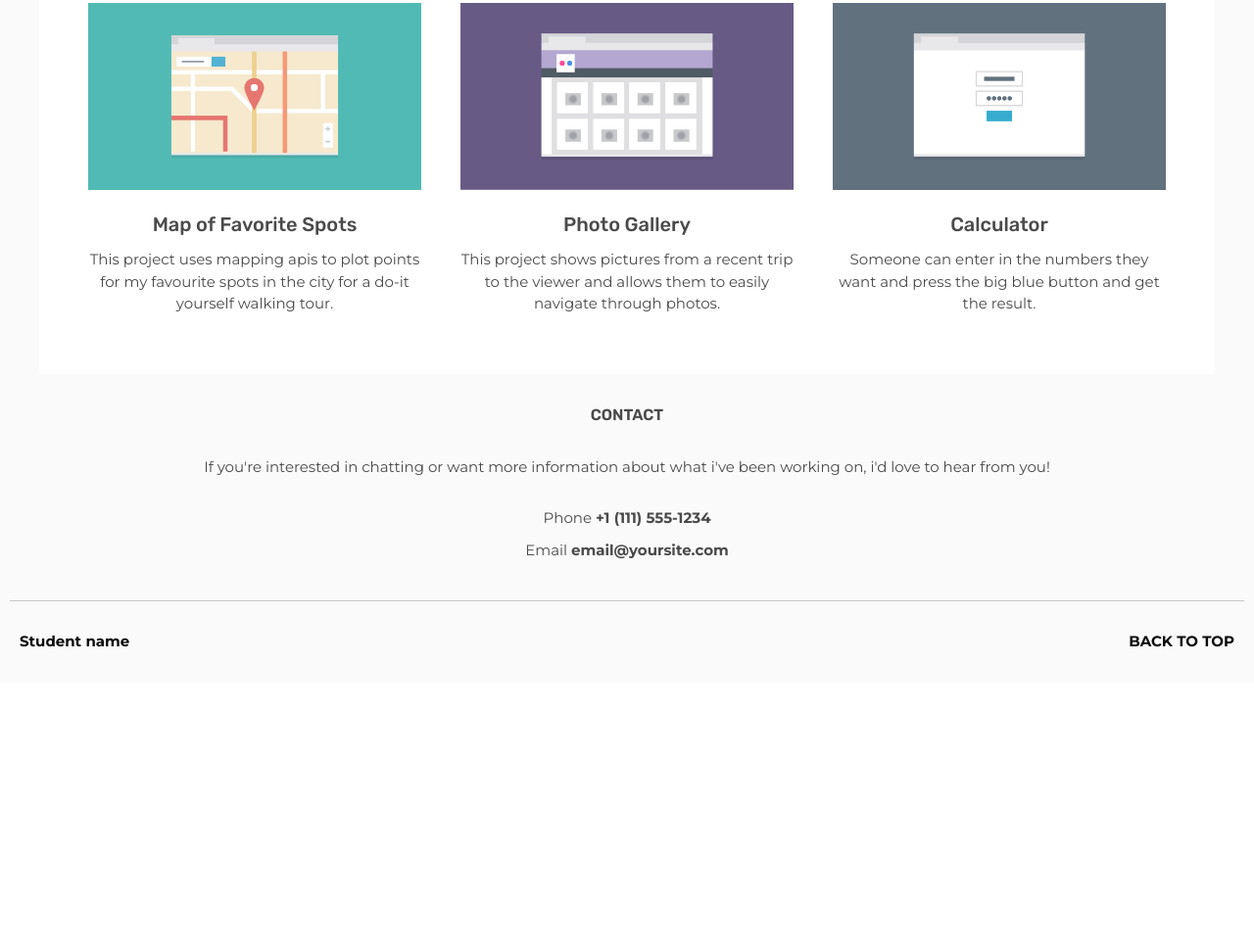
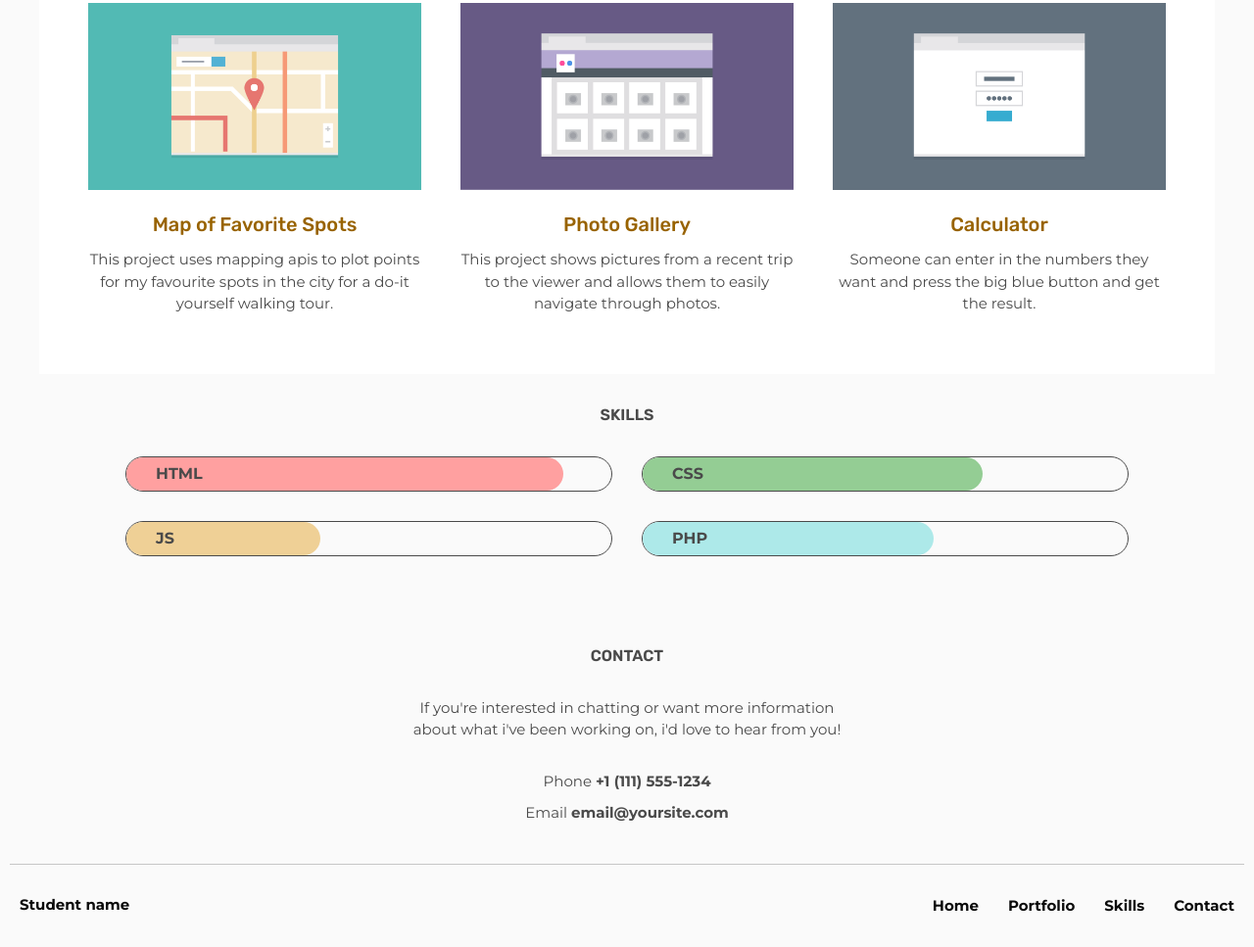
Before and after one commit to victoria-w-h/project-two, a plain HTML site: page index.html in a window 1280 px wide. Shown: the part 813-1780 px from the top of the page at 98% size. Before the commit the page ends 1510 px from the top, so only its background shows below. Drawn offline with Linux system fonts and the light colour scheme.

Commit message:
Add skills section and changed styling

```diff
--- a/css/styles.css
+++ b/css/styles.css
@@ -6,6 +6,7 @@
 	--grey: #fafafa;
 	--white: #fff;
 	--offBlack: #0b0b0b;
+	--teal: #51bab4;
 	/* font-size */
 	--sm-fs: 14px;
 	--md-fs: 15px;
@@ -43,6 +44,12 @@ body {
 	font-size: 16px;
 	text-align: center;
 }
+.cont-xl {
+	max-width: 1440px;
+}
+.cont-l {
+	max-width: 1024px;
+}
 h1,
 h2,
 h3,
@@ -72,6 +79,7 @@ a {
 .color-lightGrey {
 	color: var(--lightGrey);
 }
+
 .gap10 {
 	gap: 10px;
 }
@@ -81,6 +89,12 @@ a {
 
 .flex {
 	display: flex;
+}
+.grid {
+	display: grid;
+}
+.hide {
+	display: none;
 }
 .flex-col {
 	flex-direction: column;
@@ -94,13 +108,19 @@ a {
 .uppercase {
 	text-transform: uppercase;
 }
-ul li a {
+.nav-ul li a {
 	text-transform: uppercase;
+	transition: 0.3s ease-in-out;
+	padding: 10px;
 }
 
-ul li {
+.nav-ul li {
 	background-color: var(--white);
 	padding: 10px;
+}
+.nav-ul li a:hover,
+.nav-ul-footer li a:hover {
+	color: var(--teal);
 }
 .block {
 	display: block;
@@ -119,7 +139,7 @@ h1 {
 /* intro section */
 .intro-wrapper {
 	padding: 30px 10px;
-	background-color: var(--grey);
+	background-color: var(--teal);
 }
 .profile-img {
 	max-width: 200px;
@@ -129,12 +149,14 @@ h1 {
 .intro-text {
 	font-size: var(--sm-fs);
 	line-height: 1.6;
+	color: var(--offBlack);
 }
 /* portfolio section */
 .portfolio-wrapper {
 	max-width: 1200px;
 }
-.project-wrapper {
+
+.portfolio-wrapper .project-wrapper {
 	padding: 0 20px 30px;
 	/* max-width: 355px; */
 	flex: 1 1 315px;
@@ -150,8 +172,47 @@ h2 {
 h3 {
 	font-size: var(--lg-fs);
 	font-weight: 500;
+	color: rgb(152, 99, 0);
 	margin: 20px 0 10px;
-} /* footer */
+}
+h4 {
+	font-size: var(--med-fs);
+	margin: 0 0 30px;
+}
+h5 {
+	font-size: var(--med-fs);
+}
+/* skill section */
+.skills-wrapper {
+	padding: 30px 20px 60px;
+}
+.skill-box {
+	border: 1px solid var(--brown);
+	border-radius: 20px;
+}
+.skill-box:nth-of-type(1) .skill-inner {
+	background-color: rgb(255, 160, 160);
+	width: 90%;
+}
+.skill-box:nth-of-type(2) .skill-inner {
+	background-color: rgb(148, 205, 148);
+	width: 70%;
+}
+.skill-box:nth-of-type(3) .skill-inner {
+	background-color: rgb(239, 208, 150);
+	width: 40%;
+}
+.skill-box:nth-of-type(4) .skill-inner {
+	background-color: rgb(173, 233, 233);
+	width: 60%;
+}
+.skill-inner {
+	font-weight: 700;
+	padding: 5px 0 5px 30px;
+	border-radius: 20px;
+	text-align: left;
+}
+/* footer */
 .footer-wrapper {
 	padding: 30px 10px;
 	background-color: var(--grey);
@@ -160,10 +221,18 @@ h3 {
 .contact-wrapper p {
 	font-size: var(--md-fs);
 	padding: 30px 0;
+	max-width: 450px;
+	margin: auto;
 }
 .contact-links {
 	font-size: var(--md-fs);
 	padding: 0 0 40px;
+}
+.contact-links a {
+	transition: 0.3s ease-in-out;
+}
+.contact-links a:hover {
+	color: var(--teal);
 }
 .footer-info {
 	border-top: rgba(128, 128, 128, 0.436) solid 1px;
@@ -175,8 +244,14 @@ h3 {
 	font-weight: 700;
 	color: var(--offBlack);
 }
+
 .flex-wrap {
 	flex-wrap: wrap;
+}
+@media screen and (min-width: 500px) {
+	.skill-box {
+		max-width: 350px;
+	}
 }
 @media screen and (min-width: 768px) {
 	.header {
@@ -205,6 +280,20 @@ h3 {
 	.portfolio-wrapper {
 		padding: 30px;
 	}
+	.skill-box {
+		max-width: 100%;
+	}
+	.skills-wrapper-inner {
+		grid-template-columns: 1fr 1fr;
+		max-width: 1024px;
+		margin: auto;
+	}
+	.nav-footer {
+		display: flex;
+	}
+	.to-top {
+		display: none;
+	}
 }
 @media screen and (min-width: 1024px) {
 	.header {
--- a/index.html
+++ b/index.html
@@ -14,7 +14,7 @@
 			rel="stylesheet" />
 	</head>
 	<body>
-		<header class="flex flex-col gap30 header">
+		<header class="flex flex-col gap30 header cont-xl margin-auto">
 			<h1 class="">Student Name</h1>
 			<nav>
 				<ul class="flex flex-col gap10 nav-ul">
@@ -25,12 +25,15 @@
 						<a href="#portfolio">Portfolio</a>
 					</li>
 					<li>
+						<a href="#skills">Skills</a>
+					</li>
+					<li>
 						<a href="#contact">Contact</a>
 					</li>
 				</ul>
 			</nav>
 		</header>
-		<section class="intro-wrapper flex flex-col gap30">
+		<section class="intro-wrapper flex flex-col gap30 cont-l margin-auto">
 			<img
 				src="/images/responsive-layout-profile.png"
 				alt="Profile image"
@@ -132,9 +135,27 @@
 				</div>
 			</div>
 		</main>
+		<!-- extra section for skills -->
+		<section id="skills" class="skills-wrapper bg-grey">
+			<h4 class="uppercase">Skills</h4>
+			<div class="skills-wrapper-inner grid gap30">
+				<div class="skill-box margin-auto w100">
+					<div class="skill-inner">HTML</div>
+				</div>
+				<div class="skill-box margin-auto w100">
+					<div class="skill-inner">CSS</div>
+				</div>
+				<div class="skill-box margin-auto w100">
+					<div class="skill-inner">JS</div>
+				</div>
+				<div class="skill-box margin-auto w100">
+					<div class="skill-inner">PHP</div>
+				</div>
+			</div>
+		</section>
 		<footer class="footer-wrapper">
 			<div id="contact" class="contact-wrapper">
-				<h4 class="uppercase">Contact</h4>
+				<h5 class="uppercase">Contact</h5>
 				<p>
 					If you're interested in chatting or want more information
 					about what i've been working on, i'd love to hear from you!
@@ -152,9 +173,25 @@
 					</span>
 				</div>
 			</div>
-			<div class="footer-info flex jc-between">
+			<div class="footer-info flex jc-between cont-xl margin-auto">
 				<p>Student name</p>
-				<a href="#" class="uppercase">back to top</a>
+				<a href="#" class="uppercase to-top">back to top</a>
+				<nav class="hide nav-footer">
+					<ul class="flex gap30 nav-ul-footer">
+						<li>
+							<a href="#">Home</a>
+						</li>
+						<li>
+							<a href="#portfolio">Portfolio</a>
+						</li>
+						<li>
+							<a href="#skills">Skills</a>
+						</li>
+						<li>
+							<a href="#contact">Contact</a>
+						</li>
+					</ul>
+				</nav>
 			</div>
 		</footer>
 	</body>
```
